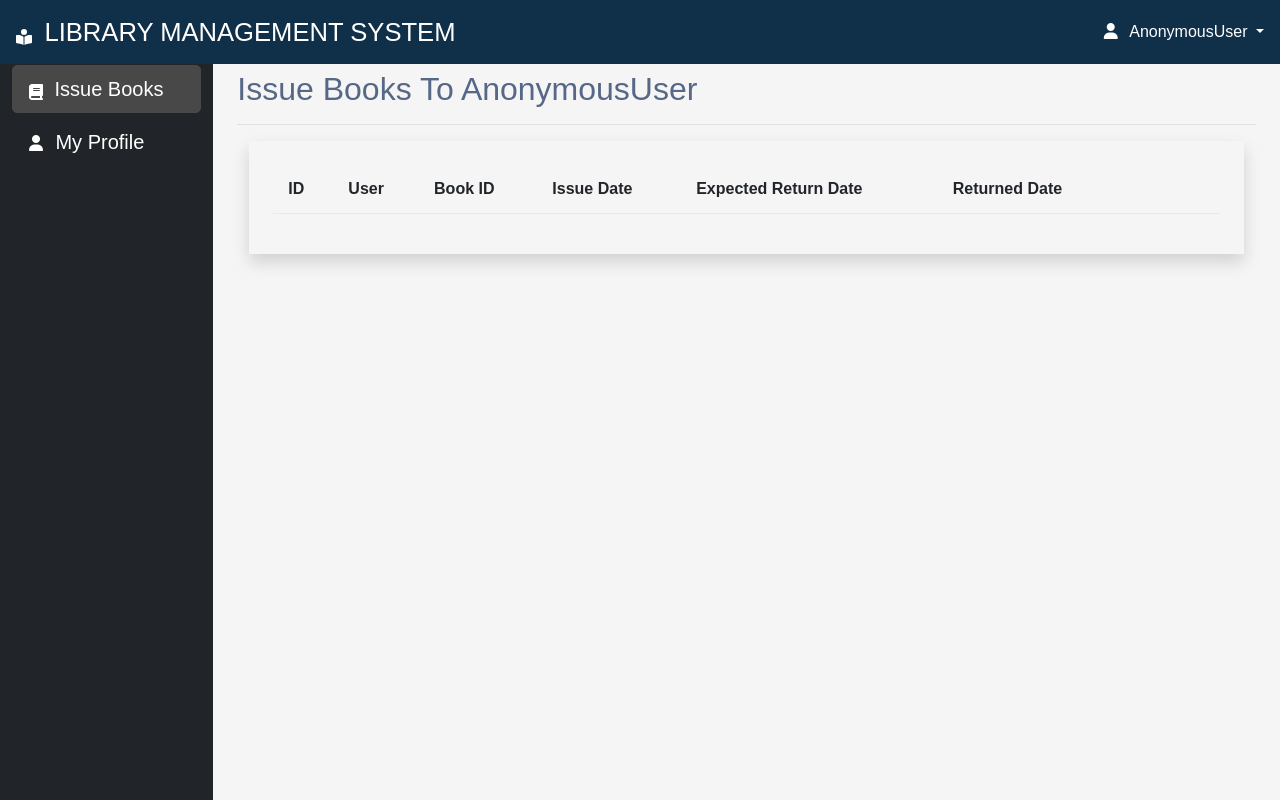
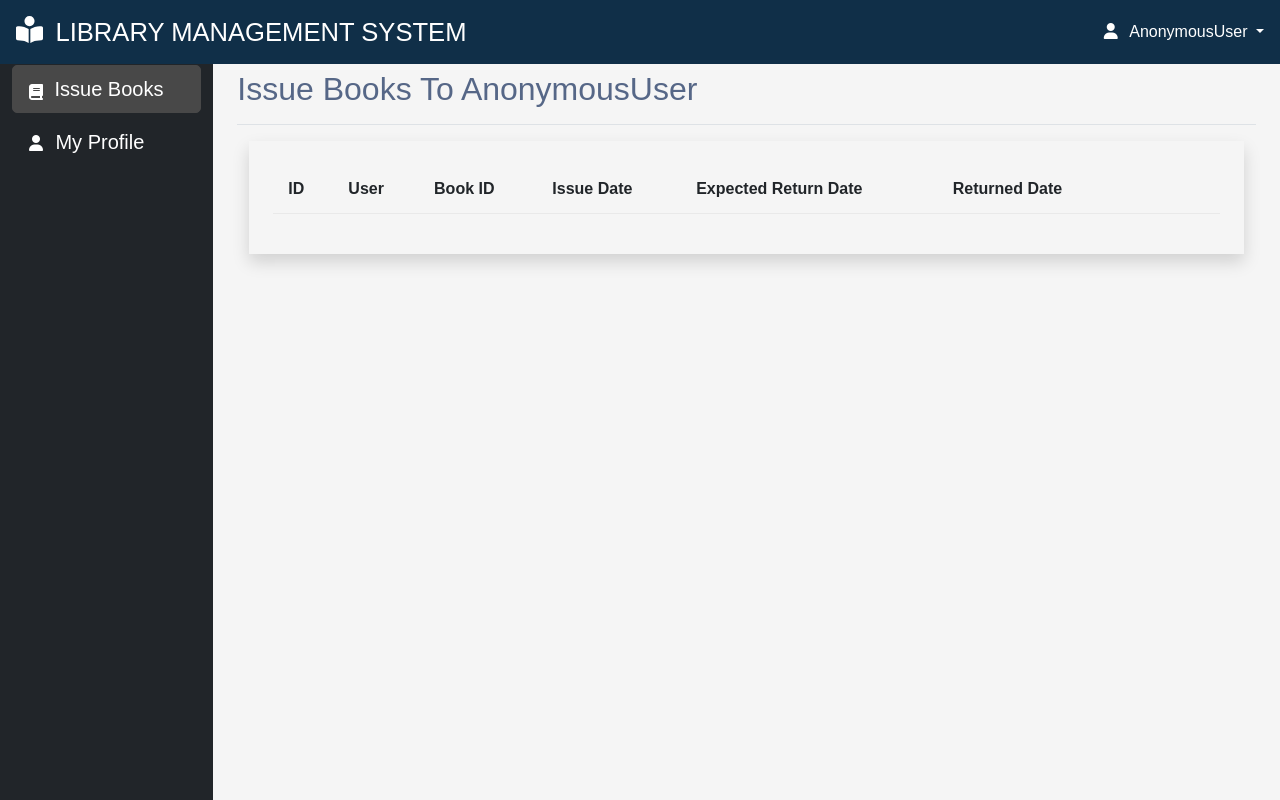
Before and after one commit to Elhamwardak/library, a Django app: page /books/ in a window 1280 px wide. Run offline with Django 4.2, Linux system fonts and the light colour scheme; data comes from the database, SQL or seed files in the repository; both versions use the stored data as it was after the commit; lists and menus that the app fills with data are empty.

Commit message:
Mon 12 june

```diff
--- a/myapp/views.py
+++ b/myapp/views.py
@@ -233,9 +233,7 @@ def BooksPage(request):
     return render(request, 'books.html', context)
 
 def return_date(request,id):
-    print('>>>>>>>>>>>>>>>>>>>>>>>>>>>', id)
     if request.method == 'POST':
-        print('>>>>>>>>>>>>',id)
         issuebook = IssueBook.objects.get(pk=id)
         returned_date = request.POST.get('returned_date')
         issuebook.returned_date = returned_date
--- a/static/css/main.css
+++ b/static/css/main.css
@@ -244,3 +244,7 @@ table.table .avatar {
 body{
     overflow-y:scroll;
 }
+.navbar-icon{
+    margin-top: -15px !important;
+    font-size: 27px !important;
+}
--- a/templates/navbar.html
+++ b/templates/navbar.html
@@ -1,6 +1,6 @@
 <nav class="navbar navbar-expand-lg navbar-dark fixed-top px-3 py-2 justify-content-between">
   <a class="navbar-brand" href="{% url 'admin-page' %}">
-    <svg xmlns="http://www.w3.org/2000/svg" height="1em" viewBox="0 0 512 512"><style>svg{fill:#ffffff}</style><path d="M160 96a96 96 0 1 1 192 0A96 96 0 1 1 160 96zm80 152V512l-48.4-24.2c-20.9-10.4-43.5-17-66.8-19.3l-96-9.6C12.5 457.2 0 443.5 0 427V224c0-17.7 14.3-32 32-32H62.3c63.6 0 125.6 19.6 177.7 56zm32 264V248c52.1-36.4 114.1-56 177.7-56H480c17.7 0 32 14.3 32 32V427c0 16.4-12.5 30.2-28.8 31.8l-96 9.6c-23.2 2.3-45.9 8.9-66.8 19.3L272 512z"/></svg>
+    <svg xmlns="http://www.w3.org/2000/svg" height="1em" class="navbar-icon" viewBox="0 0 512 512"><style>svg{fill:#ffffff}</style><path d="M160 96a96 96 0 1 1 192 0A96 96 0 1 1 160 96zm80 152V512l-48.4-24.2c-20.9-10.4-43.5-17-66.8-19.3l-96-9.6C12.5 457.2 0 443.5 0 427V224c0-17.7 14.3-32 32-32H62.3c63.6 0 125.6 19.6 177.7 56zm32 264V248c52.1-36.4 114.1-56 177.7-56H480c17.7 0 32 14.3 32 32V427c0 16.4-12.5 30.2-28.8 31.8l-96 9.6c-23.2 2.3-45.9 8.9-66.8 19.3L272 512z"/></svg>
     <span class="ms-2">LIBRARY MANAGEMENT SYSTEM</span>
   </a>
 
```
Also changed, not shown: db.sqlite3.
